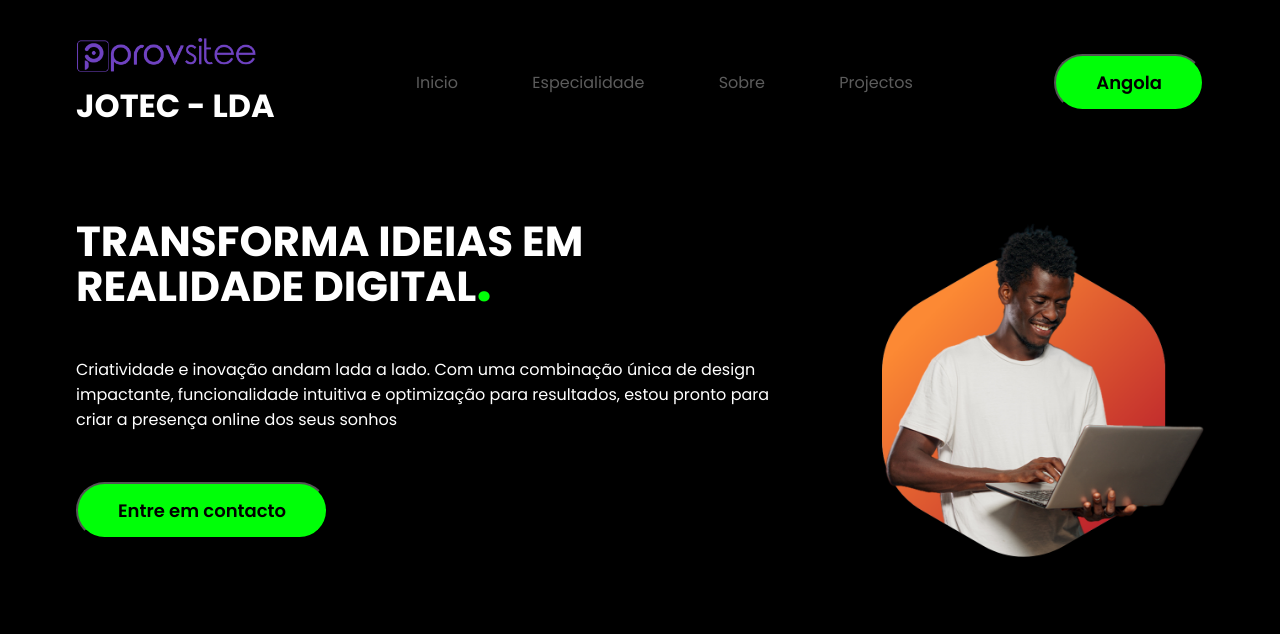
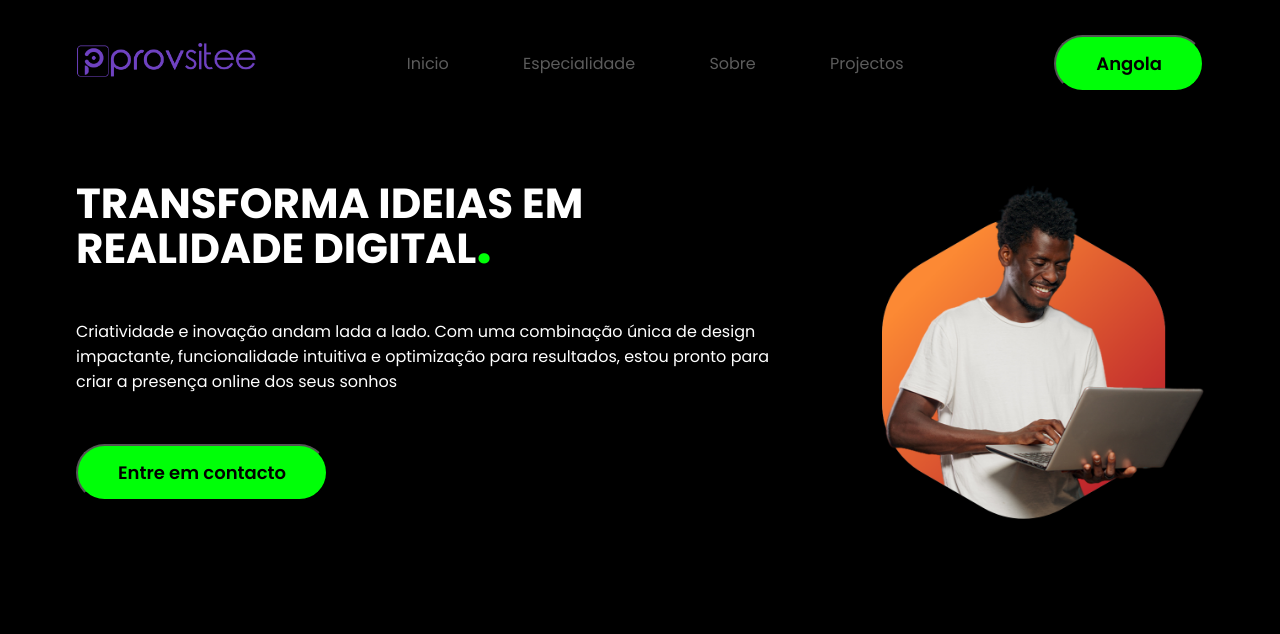
Before and after one commit to provsitee/portifolio, a plain HTML site: page index.html in a window 1280 px wide. Drawn offline with Linux system fonts and the light colour scheme.

Commit message:
Update index.html

```diff
--- a/index.html
+++ b/index.html
@@ -25,7 +25,7 @@
                     <a href="">
                          <img src="Provsitee-logo rocho.png" alt="Logo da
                             Provsitee - empresa de software" class="logo">
-                        <h1 style="color:#fff;"><b>JOTEC - LDA</b></h1>
+<!--                         <h1 style="color:#fff;"><b>JOTEC - LDA</b></h1> -->
                     </a>
                 </div><!--/content-logo-->
 
```
